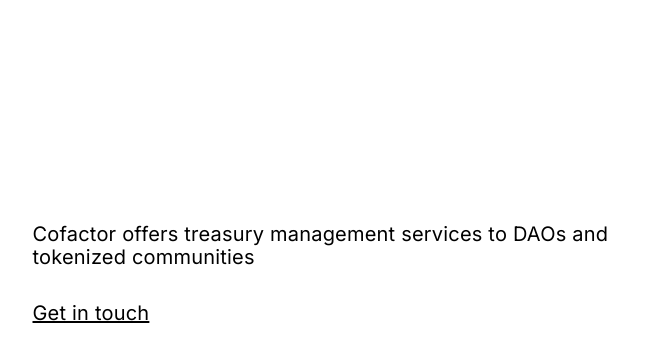
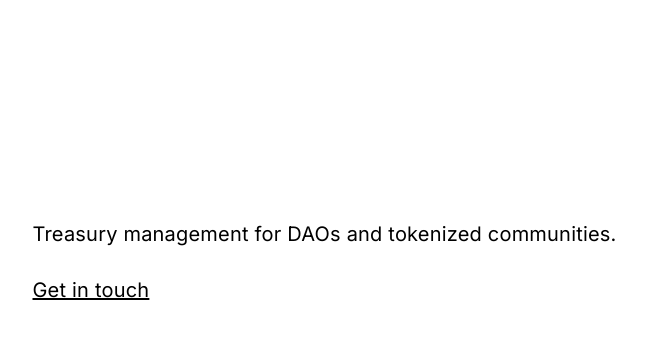
Before and after one commit to jacobrizzuto/cofactor.github.io, a plain HTML site: page index.html in a window 1280 px wide. Shown: the part 17-378 px from the top of the page, without its empty margins (295-941 px from the left). Drawn offline with nearby package versions, Linux system fonts and the light colour scheme.

Commit message:
Add files via upload

```diff
--- a/index.html
+++ b/index.html
@@ -13,7 +13,7 @@
 
     <body>
         <div class="container">
-            <div class="tag">Cofactor offers treasury management services to DAOs and tokenized communities <br> <br>
+            <div class="tag">Treasury management for DAOs and tokenized communities. <br> <br>
             </div>
             <div class="nav">
                     <ul class="list">
```
